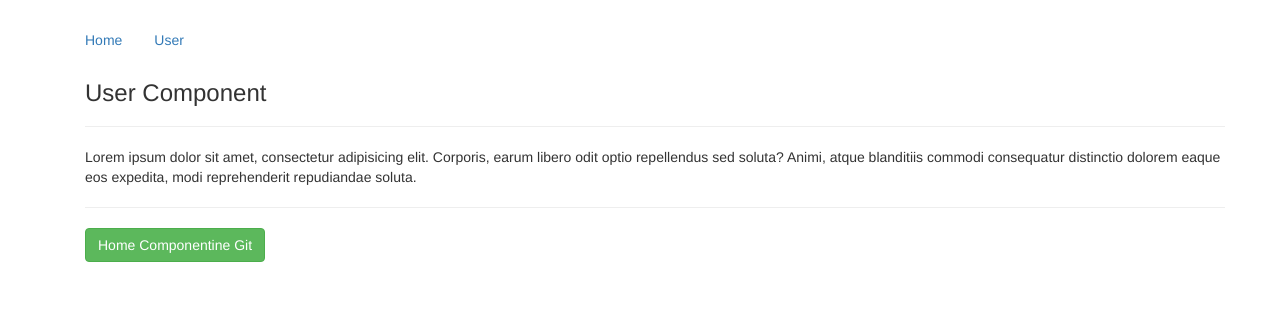
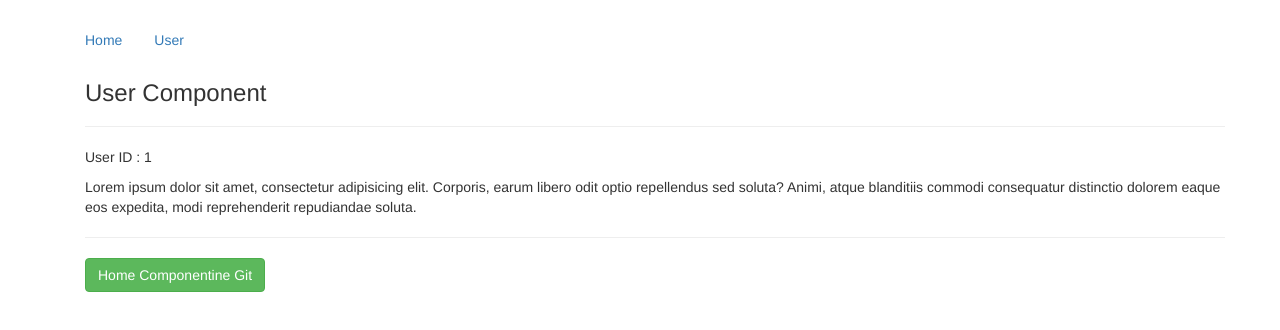
Before and after one commit to eroglu94/vue-cli-intro, a Vue app: page /user/1 in a window 1280 px wide. Shown: the top 330 px of the page. Built offline with nearby package versions, Linux system fonts and the light colour scheme.

Commit message:
route üzerinden basit parametre okuma

```diff
--- a/src/components/user/User.vue
+++ b/src/components/user/User.vue
@@ -2,6 +2,7 @@
   <div class="container">
     <h3>User Component</h3>
     <hr />
+    <p>User ID : {{ id }}</p>
     <p>
       Lorem ipsum dolor sit amet, consectetur adipisicing elit. Corporis, earum
       libero odit optio repellendus sed soluta? Animi, atque blanditiis commodi
@@ -14,6 +15,11 @@
 </template>
 <script>
 export default {
+  data () {
+    return {
+      id: this.$route.params.id
+    }
+  },
   methods: {
     navigateToHome () {
       // Navigate için 3 farklı yol vardır. Herbiri aşağıda
```
